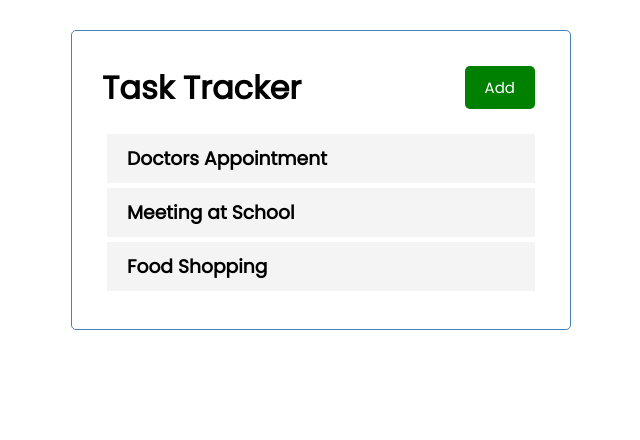
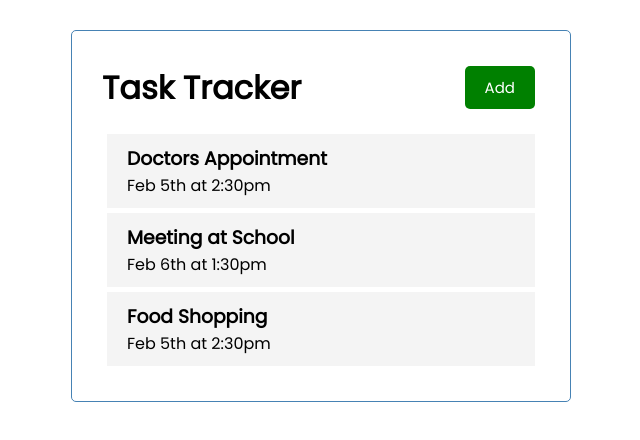
Before and after one commit to Sibints2000/React-Task-Tracker-Project, a React (Create React App) app: page / in a window 1280 px wide. Shown: the top 440 px of the page, without its empty margins (319-959 px from the left). Built offline with nearby package versions, Linux system fonts and the light colour scheme; the HTML template or start-up script is replaced by a standard one.

Commit message:
Twenty Sixth Commit

```diff
--- a/src/components/Task.js
+++ b/src/components/Task.js
@@ -2,6 +2,7 @@ const Task = ({ task }) => {
     return (
         <div className='task'>
             <h3>{task.text}</h3>
+            <p>{task.day}</p>
         </div>
     )
 }
```
